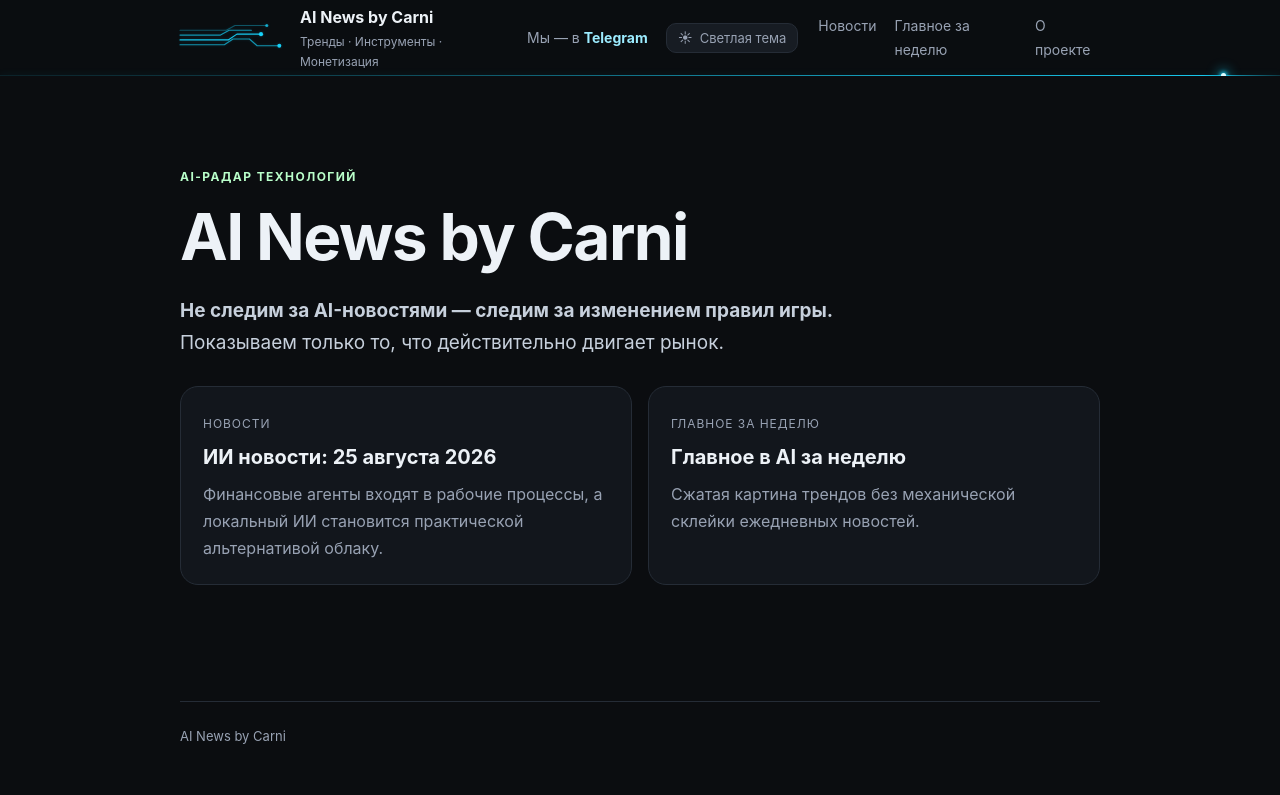
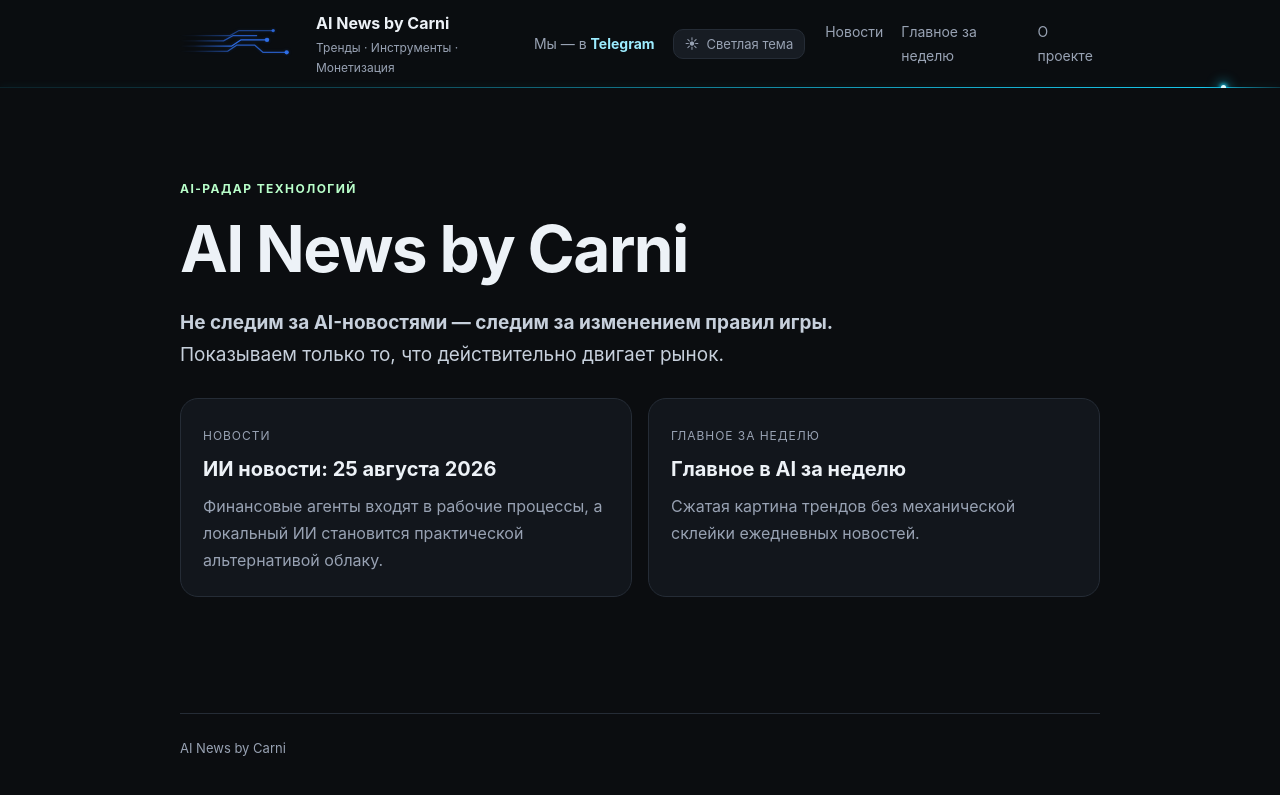
Before and after one commit to DmitryCarni/ai-news-by-carni, a Jekyll site: the page built from index.md, in a window 1280 px wide. Shown: the top 795 px of the page. Built offline with Jekyll 4.4.1, drawn with Linux system fonts in a browser that asks for light colours.

Commit message:
Refine circuit logo spacing, fade and color

```diff
--- a/_layouts/default.html
+++ b/_layouts/default.html
@@ -20,6 +20,12 @@
       position:relative;
       overflow:hidden;
       border-bottom:0;
+    }
+    .site-header .header-inner{
+      min-height:88px;
+    }
+    .site-header .brand{
+      gap:20px;
     }
     .site-header::after{
       content:"";
@@ -47,23 +53,30 @@
     }
     .brand-mark.brand-circuit{
       display:block;
-      width:108px;
-      height:30px;
-      flex:0 0 108px;
+      width:116px;
+      height:32px;
+      flex:0 0 116px;
       border:0;
       border-radius:0;
       background:none;
-      color:#18d7ff;
-      filter:drop-shadow(0 0 1.5px rgba(24,215,255,.24));
+      color:#2f6feb;
+      filter:drop-shadow(0 0 1.5px rgba(47,111,235,.28));
     }
-    .brand-circuit svg{display:block;width:100%;height:100%;overflow:visible}
+    .brand-circuit svg{
+      display:block;
+      width:100%;
+      height:100%;
+      overflow:visible;
+      -webkit-mask-image:linear-gradient(90deg,transparent 0%,rgba(0,0,0,.12) 12%,rgba(0,0,0,.55) 28%,#000 46%,#000 100%);
+      mask-image:linear-gradient(90deg,transparent 0%,rgba(0,0,0,.12) 12%,rgba(0,0,0,.55) 28%,#000 46%,#000 100%);
+    }
     .brand-circuit path{fill:none;stroke:currentColor;stroke-width:1.15;stroke-linecap:round;stroke-linejoin:round}
-    .brand-circuit .trace-main{opacity:.92}
-    .brand-circuit .trace-mid{opacity:.66}
-    .brand-circuit .trace-muted{opacity:.34}
+    .brand-circuit .trace-main{opacity:.96}
+    .brand-circuit .trace-mid{opacity:.78}
+    .brand-circuit .trace-muted{opacity:.52}
     .brand-circuit circle{fill:currentColor}
-    .brand-circuit .node-main{opacity:.96}
-    .brand-circuit .node-small{opacity:.72}
+    .brand-circuit .node-main{opacity:.98}
+    .brand-circuit .node-small{opacity:.82}
     html[data-theme="light"] .site-header::after{
       background:linear-gradient(90deg,rgba(36,94,219,.10) 0%,rgba(36,94,219,.24) 28%,rgba(36,94,219,.58) 72%,rgba(36,94,219,.72) 94%,rgba(36,94,219,.16) 100%);
       box-shadow:none;
@@ -73,11 +86,13 @@
       box-shadow:0 0 5px rgba(36,94,219,.40);
     }
     html[data-theme="light"] .brand-mark.brand-circuit{
-      color:#245edb;
+      color:#2f6feb;
       filter:none;
     }
     @media(max-width:700px){
-      .brand-mark.brand-circuit{width:76px;height:24px;flex-basis:76px}
+      .site-header .header-inner{min-height:76px}
+      .site-header .brand{gap:14px}
+      .brand-mark.brand-circuit{width:80px;height:24px;flex-basis:80px}
       .site-header::before{right:8%}
     }
   </style>
```
